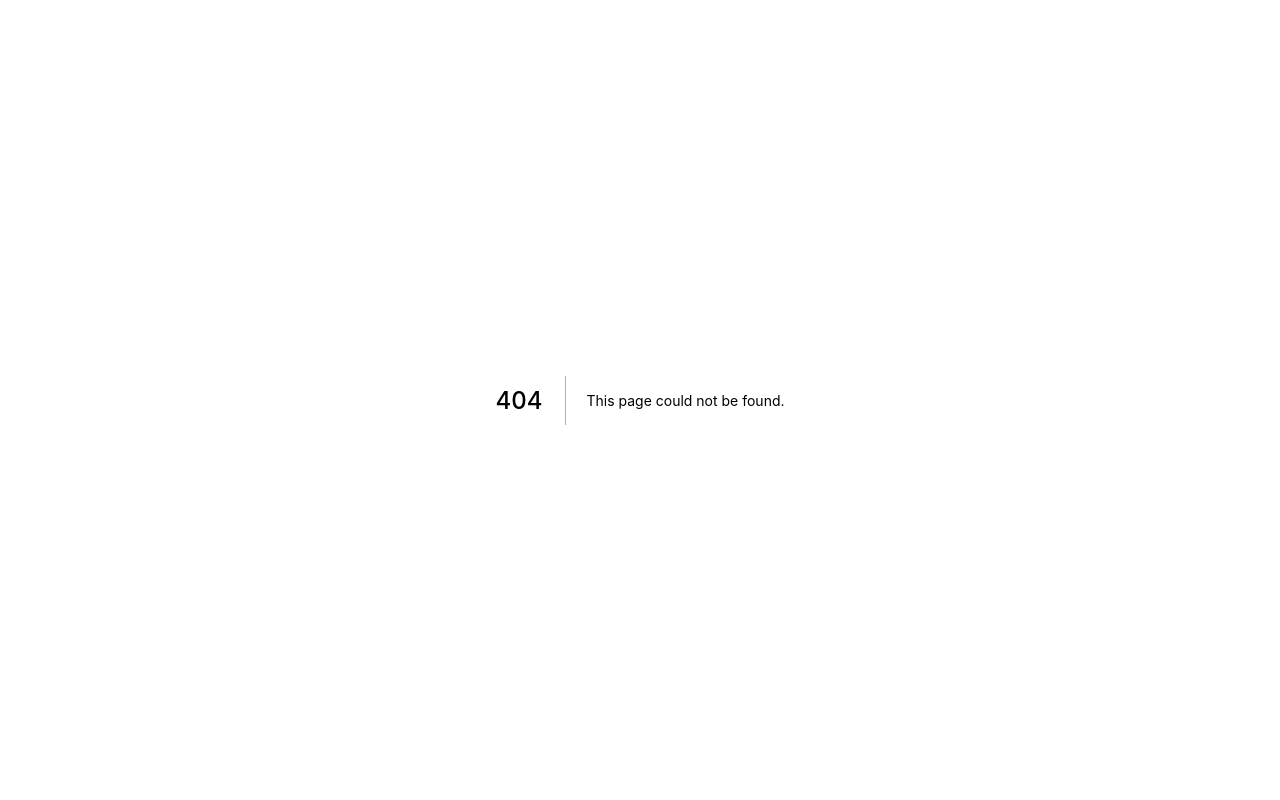
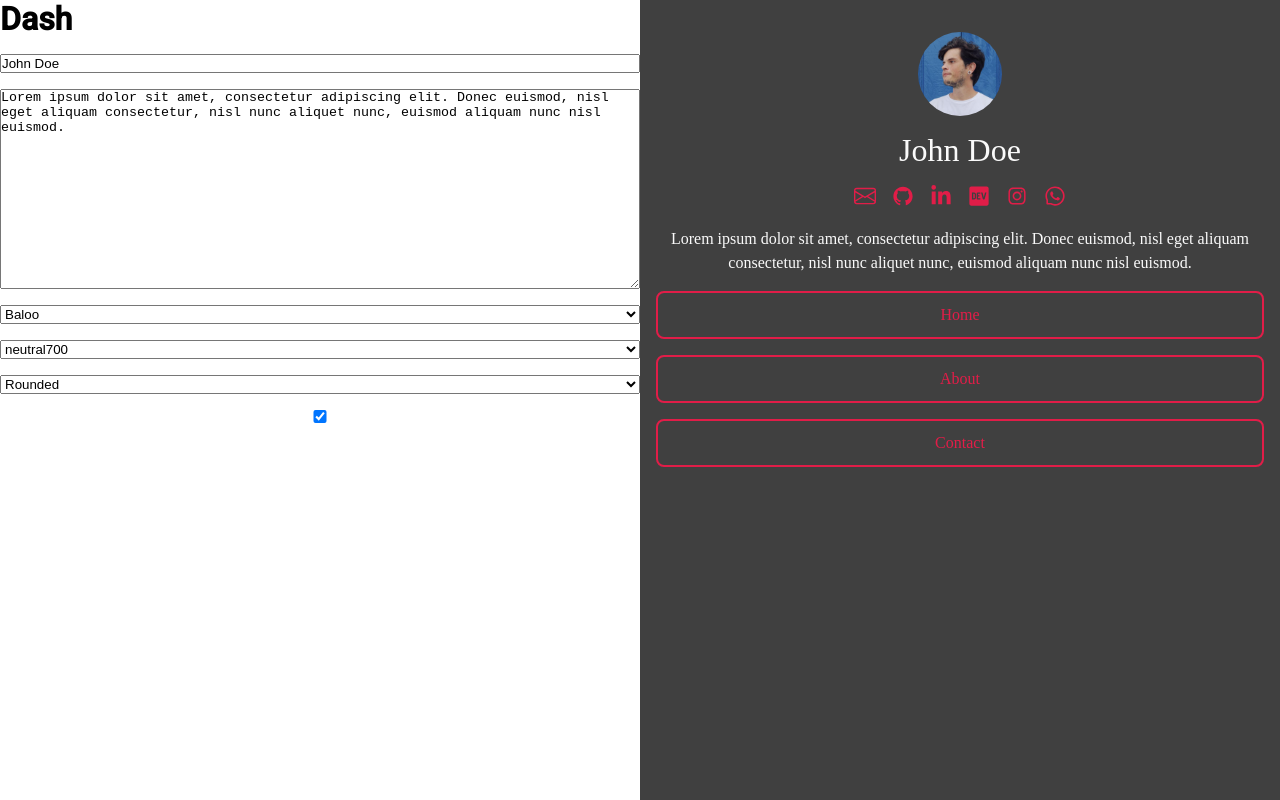
Before and after one commit to dsoaress/link-free, a Next.js app: page /dash in a window 1280 px wide. Before the commit this address had no page. Built offline with nearby package versions, Linux system fonts and the light colour scheme; a web font is replaced by a local one.

Commit message:
feat(wip): add dashboard

```diff
--- a/package.json
+++ b/package.json
@@ -15,6 +15,7 @@
   },
   "dependencies": {
     "@stitches/react": "^1.2.6",
+    "lodash": "^4.17.21",
     "next": "12.0.7",
     "react": "17.0.2",
     "react-dom": "17.0.2",
@@ -23,6 +24,7 @@
   "devDependencies": {
     "@commitlint/cli": "15.0.0",
     "@commitlint/config-conventional": "15.0.0",
+    "@types/lodash": "^4.14.178",
     "@types/node": "16.11.12",
     "@types/react": "17.0.37",
     "eslint": "8.4.1",
--- /dev/null
+++ b/src/components/Dash/DescriptionInput/index.tsx
@@ -0,0 +1,21 @@
+import { useData } from '../../../contexts/DataContext'
+
+export function DescriptionInput() {
+  const { data, setData } = useData()
+
+  return (
+    <textarea
+      style={{ height: '200px', width: '100%' }}
+      value={data.settings.description}
+      onChange={e =>
+        setData({
+          ...data,
+          settings: {
+            ...data.settings,
+            description: e.target.value
+          }
+        })
+      }
+    />
+  )
+}
--- /dev/null
+++ b/src/components/Dash/NameInput/index.tsx
@@ -0,0 +1,20 @@
+import { useData } from '../../../contexts/DataContext'
+
+export function NameInput() {
+  const { data, setData } = useData()
+
+  return (
+    <input
+      value={data.settings.name}
+      onChange={e =>
+        setData({
+          ...data,
+          settings: {
+            ...data.settings,
+            name: e.target.value
+          }
+        })
+      }
+    />
+  )
+}
--- /dev/null
+++ b/src/components/Dash/index.tsx
@@ -0,0 +1,108 @@
+import { isEqual } from 'lodash'
+import { useEffect, useState } from 'react'
+
+import { useData } from '../../contexts/DataContext'
+import { theme } from '../../styles/stitches.config'
+import {
+  getLocalStorageData,
+  removeLocalStorageData,
+  setLocalStorageData
+} from '../../utils/localStorage'
+import { Home } from '../Home'
+import { DescriptionInput } from './DescriptionInput'
+import { NameInput } from './NameInput'
+import { Content, Preview, Wrapper } from './styles'
+
+export function Dash() {
+  const { initialData, data, setData } = useData()
+  const [isLoading, setIsLoading] = useState(true)
+  const [hasUnsavedChanges, setHasUnsavedChanges] = useState(false)
+
+  useEffect(() => {
+    const storageData = getLocalStorageData()
+
+    if (storageData && isLoading) {
+      setData(storageData)
+    }
+
+    setIsLoading(false)
+  }, [isLoading, setData])
+
+  useEffect(() => {
+    if (!isEqual(initialData, data)) {
+      setHasUnsavedChanges(true)
+      setLocalStorageData(data)
+    } else {
+      setHasUnsavedChanges(false)
+      removeLocalStorageData()
+    }
+  }, [data, initialData])
+
+  const handleChangeBackground = (background: string) => {
+    setData({
+      ...data,
+      settings: { ...data.settings, colors: { ...data.settings.colors, background } }
+    })
+  }
+
+  const handleChangeButtonsSchema = (schema: string) => {
+    setData({ ...data, settings: { ...data.settings, buttonsSchema: schema } })
+  }
+
+  const handleChangeOutline = (outline: boolean) => {
+    setData({ ...data, settings: { ...data.settings, outline } })
+  }
+
+  const handleChangeFont = (font: string) => {
+    setData({ ...data, settings: { ...data.settings, font } })
+  }
+
+  if (isLoading) {
+    return <div>Loading...</div>
+  }
+
+  return (
+    <Wrapper>
+      <Content>
+        <h1>Dash {hasUnsavedChanges && '- has unsaved changes'}</h1>
+        <NameInput />
+        <DescriptionInput />
+
+        <select value={data.settings.font} onChange={e => handleChangeFont(e.target.value)}>
+          <option value="square">Baloo</option>
+          <option value="montserrat">Montserrat</option>
+          <option value="roboto">Roboto</option>
+        </select>
+
+        <select
+          value={data.settings.colors.background}
+          onChange={e => handleChangeBackground(e.target.value)}
+        >
+          {Object.keys(theme.colors).map(color => (
+            <option key={color} value={color}>
+              {color}
+            </option>
+          ))}
+        </select>
+
+        <select
+          value={data.settings.buttonsSchema}
+          onChange={e => handleChangeButtonsSchema(e.target.value)}
+        >
+          <option value="square">Square</option>
+          <option value="rounded">Rounded</option>
+          <option value="pill">Pill</option>
+        </select>
+
+        <input
+          type="checkbox"
+          defaultChecked={data.settings.outline}
+          onChange={() => handleChangeOutline(!data.settings.outline)}
+        />
+      </Content>
+      <Preview>
+        <Home />
+      </Preview>
+    </Wrapper>
+  )
+}
--- /dev/null
+++ b/src/components/Dash/styles.ts
@@ -0,0 +1,26 @@
+import { styled, theme } from '../../styles/stitches.config'
+
+export const Wrapper = styled('main', {
+  display: 'grid',
+  gridTemplateColumns: '1fr 1fr'
+})
+
+export const Content = styled('div', {
+  display: 'flex',
+  flexDirection: 'column',
+  gap: '1rem',
+  fontFamily: theme.fonts.roboto
+})
+
+export const Preview = styled('div', {
+  position: 'relative',
+
+  '&::after': {
+    content: '',
+    position: 'absolute',
+    top: 0,
+    left: 0,
+    right: 0,
+    bottom: 0
+  }
+})
--- a/src/components/Home/index.tsx
+++ b/src/components/Home/index.tsx
@@ -13,7 +13,8 @@ export const Home = () => {
     <Wrapper
       css={{
         background: theme.colors[colors.background as keyof typeof theme.colors],
-        color: theme.colors[colors.texts as keyof typeof theme.colors]
+        color: theme.colors[colors.texts as keyof typeof theme.colors],
+        fontFamily: theme.fonts[font as keyof typeof theme.fonts]
       }}
     >
       <Content>
--- a/src/contexts/DataContext.tsx
+++ b/src/contexts/DataContext.tsx
@@ -5,6 +5,7 @@ import initialData from '../../data/data.json'
 type DataType = typeof initialData
 
 type DataContextType = {
+  initialData: DataType
   data: DataType
   setData: Dispatch<SetStateAction<DataType>>
 }
@@ -18,7 +19,9 @@ const DataContext = createContext({} as DataContextType)
 export const DataProvider = ({ children }: DataProviderProps) => {
   const [data, setData] = useState<DataType>(initialData)
 
-  return <DataContext.Provider value={{ data, setData }}>{children}</DataContext.Provider>
+  return (
+    <DataContext.Provider value={{ initialData, data, setData }}>{children}</DataContext.Provider>
+  )
 }
 
 export const useData = () => useContext(DataContext)
--- /dev/null
+++ b/src/pages/dash.tsx
@@ -0,0 +1,5 @@
+import { Dash } from '../components/Dash'
+
+export default function DashPage() {
+  return <Dash />
+}
--- /dev/null
+++ b/src/utils/localStorage.ts
@@ -0,0 +1,14 @@
+const KEY = 'link-free-data'
+
+export function getLocalStorageData() {
+  const data = process.browser && localStorage.getItem(KEY)
+  return data ? JSON.parse(data) : null
+}
+
+export function setLocalStorageData(data = {}) {
+  localStorage.setItem(KEY, JSON.stringify(data))
+}
+
+export function removeLocalStorageData() {
+  localStorage.removeItem(KEY)
+}
```
Also changed, not shown: 1 other file (tests, documents, lock files or other folders).
